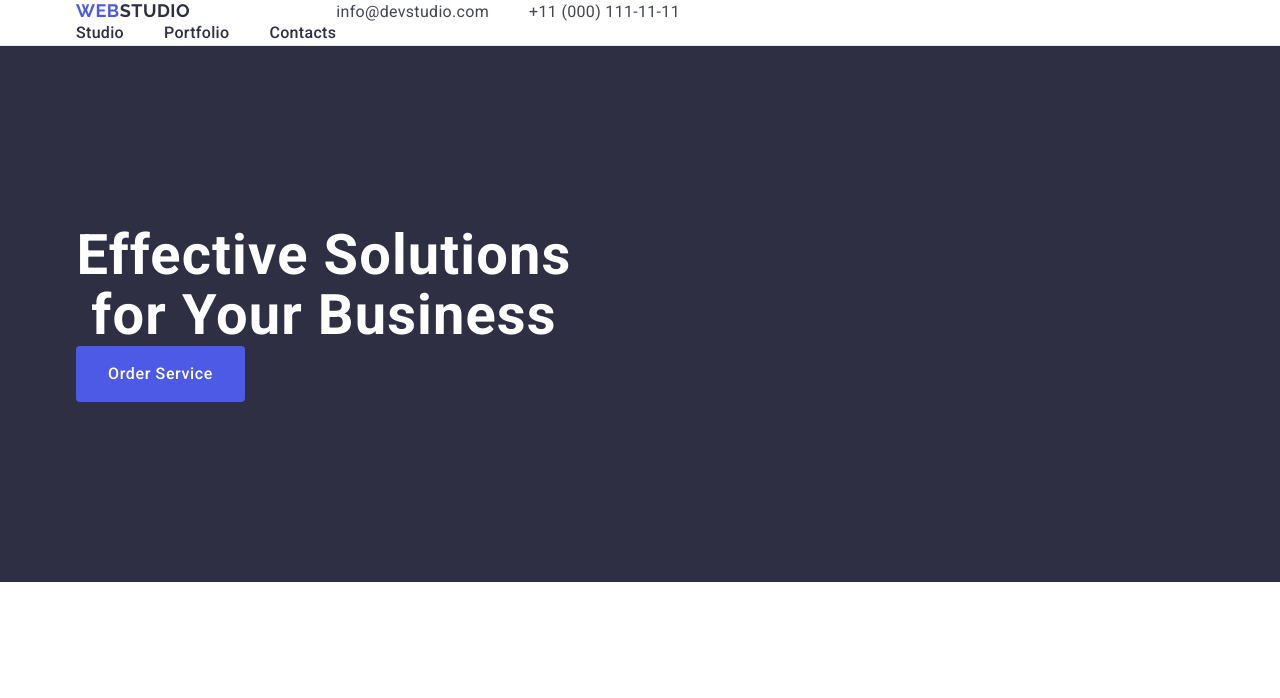
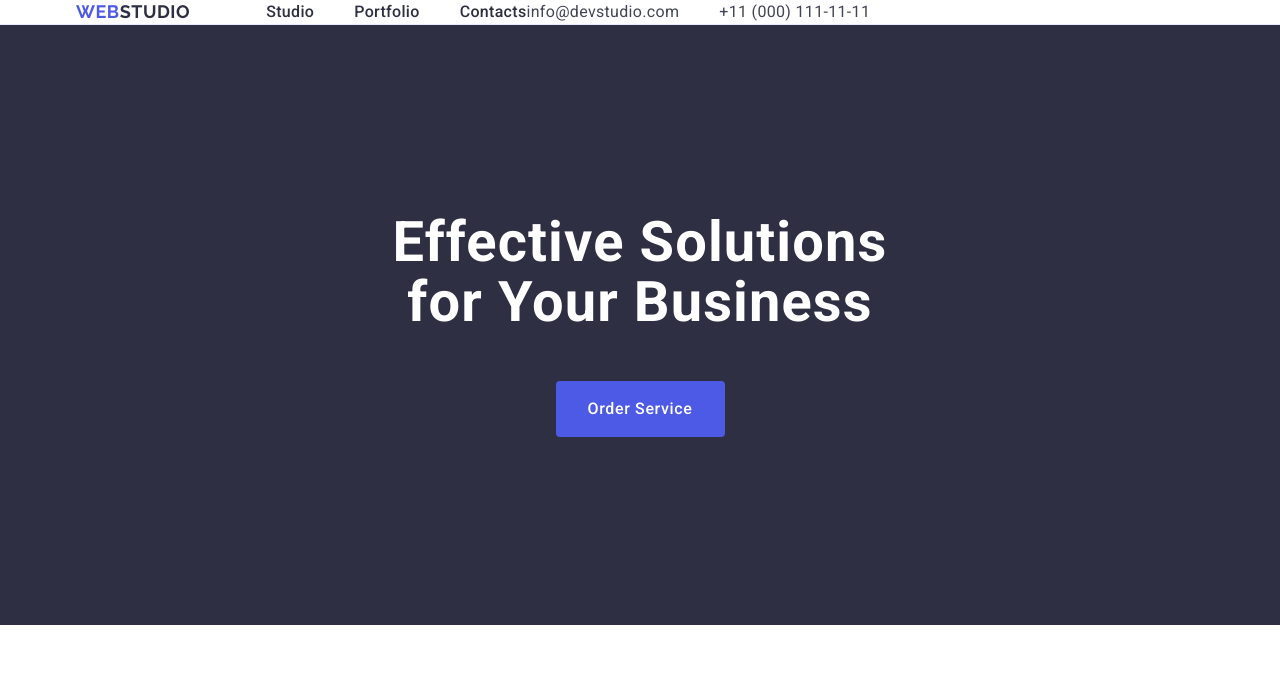
Before and after one commit to XdX-9/goit-markup-hw-03, a plain HTML site: page index.html in a window 1280 px wide. Shown: the top 698 px of the page. Drawn offline with nearby package versions, Linux system fonts and the light colour scheme.

Commit message:
header/first section fix

```diff
--- a/css/styles.css
+++ b/css/styles.css
@@ -90,10 +90,13 @@ a {
 .container-header {
 	display: flex;
 }
+.header-nav {
+	display: flex;
+	align-items: center;
+}
 .nav-list {
 	display: flex;
 	gap: 40px;
-	align-items: center;
 }
 .nav-link {
 	color: #2e2f42;
@@ -126,7 +129,7 @@ a {
 
 .intro {
 	background-color: #2e2f42;
-	padding: 180px 0;
+	padding: 188px 0;
 }
 .intro-title {
 	color: #fff;
@@ -136,6 +139,7 @@ a {
 	letter-spacing: 0.02em;
 	text-align: center;
 	max-width: 496px;
+	margin: 0 auto;
 }
 .intro-btn {
 	background-color: #4d5ae5;
@@ -145,12 +149,12 @@ a {
 	letter-spacing: 0.04em;
 	color: #ffffff;
 	cursor: pointer;
-	transition: none;
 	display: block;
 	min-width: 169px;
 	height: 56px;
 	border: none;
 	border-radius: 4px;
+	margin: 48px auto 0;
 }
 .intro-btn:hover,
 .intro-btn:focus {
--- a/index.html
+++ b/index.html
@@ -56,11 +56,11 @@
 		</header>
 		<main class="main">
 			<section class="intro">
-				<div class="container">
-				<h1 class="intro-title">Effective Solutions for Your Business</h1>
-				<button class="intro-btn" type="button">Order Service</button>
-			</section>
-			</div>
+		<div class="container">
+			<h1 class="intro-title">Effective Solutions for Your Business</h1>
+			<button class="intro-btn" type="button">Order Service</button>
+		</div>
+	</section>
 			<section class="services">
 				<div class="container">
 				<h2 class="services-title visually-hidden">Services</h2>
```
